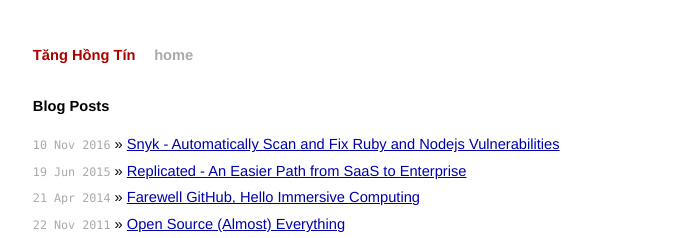
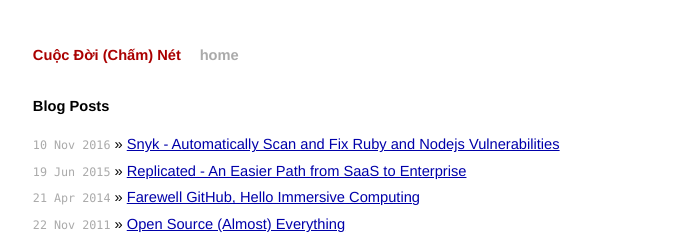
Before and after one commit to tanghongtin/cuocdoi, a Jekyll site: the page built from index.html, in a window 1280 px wide. Shown: the top 238 px of the page, without its empty margins (299-979 px from the left). Built offline with Jekyll 4.4.1, drawn with Linux system fonts in a browser that asks for light colours; some of the changed lines change nothing that is shown.

Commit message:
Update default.html

```diff
--- a/_layouts/default.html
+++ b/_layouts/default.html
@@ -3,8 +3,8 @@
 <head>
    <meta http-equiv="content-type" content="text/html; charset=utf-8" />
    <title>{{ page.title }}</title>
-   <meta name="author" content="Tăng Hồng Tín" />
-   <link href="http://feeds.feedburner.com/tanghongtin" rel="alternate" title="Tăng Hồng Tín" type="application/atom+xml" />
+   <meta name="author" content="Cuộc Đời (Chấm) Nét" />
+   <link href="http://feeds.feedburner.com/cuocdoi.net" rel="alternate" title="Cuộc Đời (Chấm) Nét" type="application/atom+xml" />
    <meta name="readability-verification" content="QCzSs992GxmRYRKVpPeZ6LE2tS8aYKxsSSQKV8YM"/>
 
    <!-- syntax highlighting CSS -->
@@ -27,7 +27,7 @@ var WRInitTime=(new Date()).getTime();
 
 <div class="site">
   <div class="title">
-    <a href="/">Tăng Hồng Tín</a>
+    <a href="/">Cuộc Đời (Chấm) Nét</a>
     <a class="extra" href="/">home</a>
   </div>
 
```
